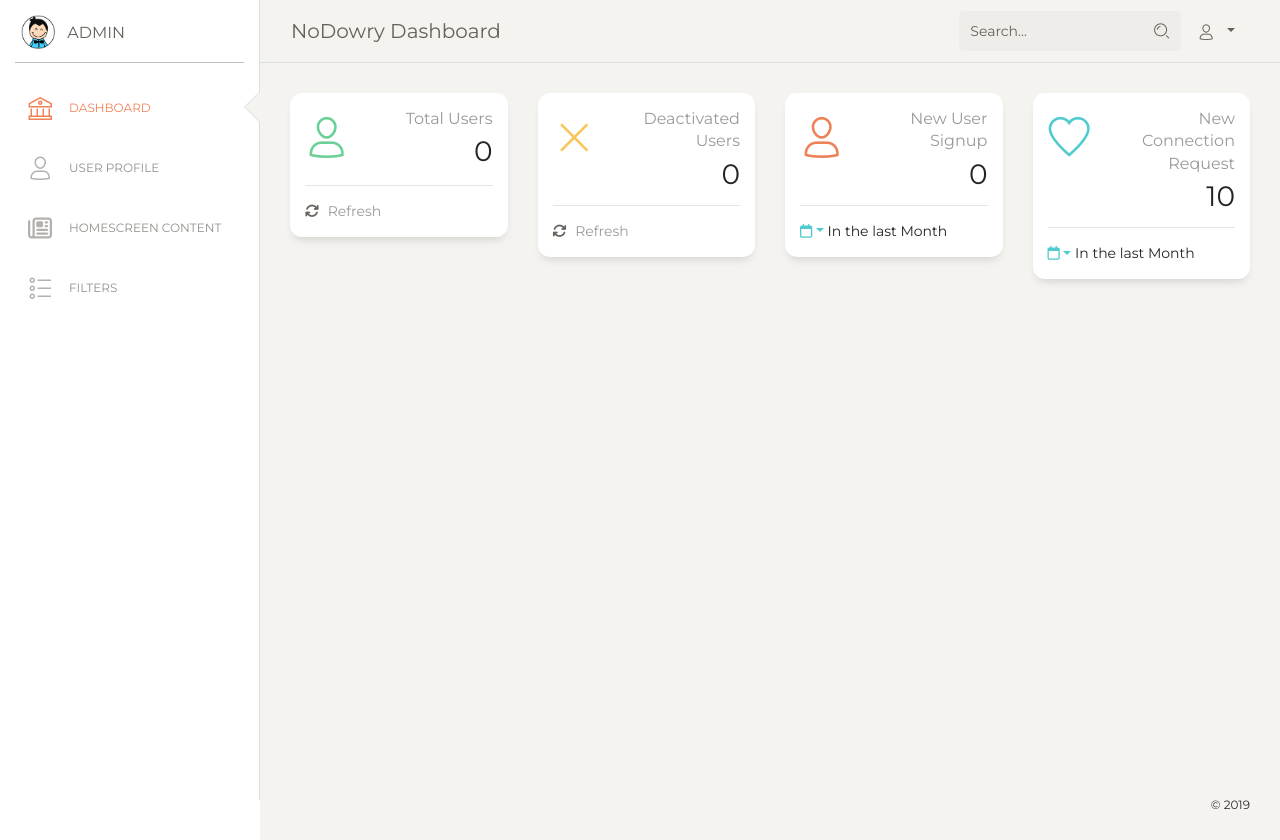
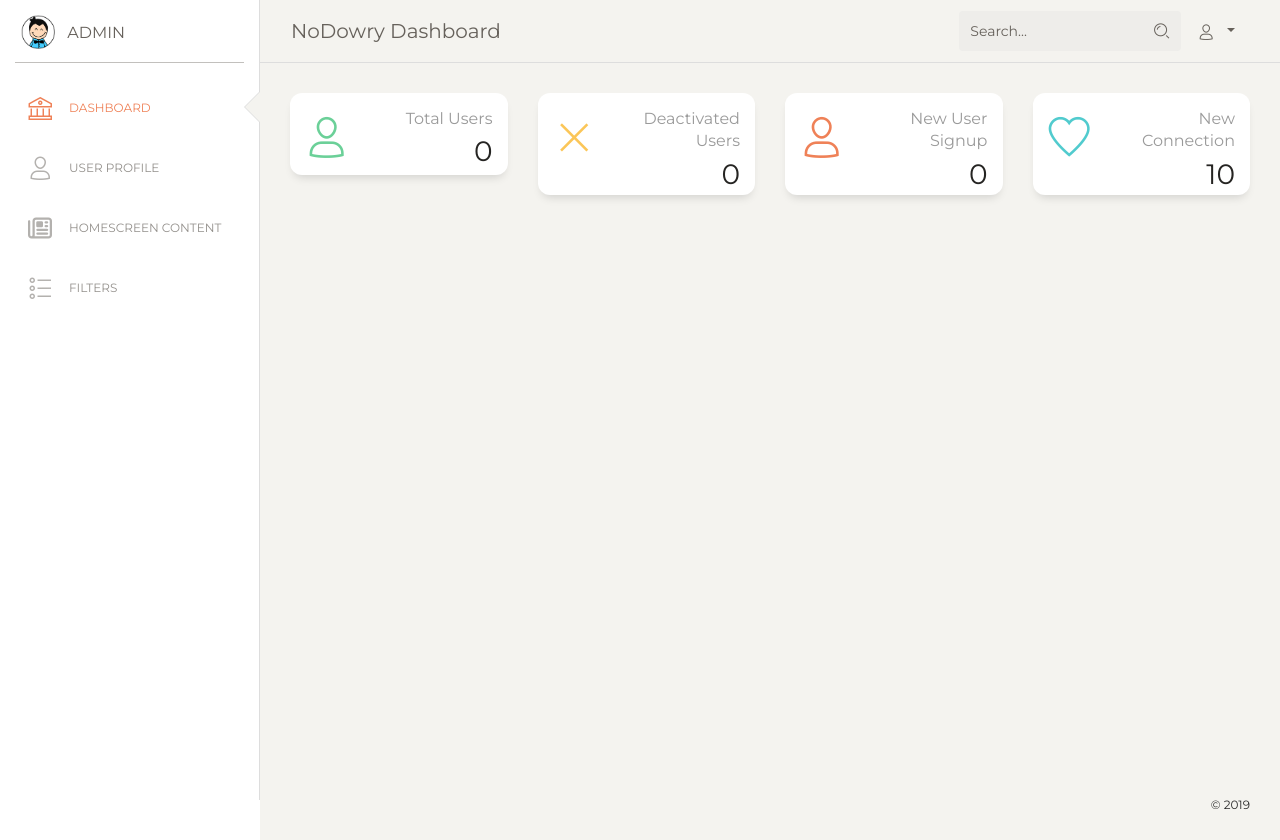
Before and after one commit to Ananthu17/nodowry, a Django app: page /dashboard/dashboard in a window 1280 px wide. Run offline with Django 3.2, Linux system fonts and the light colour scheme; the visitor is signed in with stand-in values (Sample User, id 1); some libraries are stand-ins or nearby versions.

Commit message:
content managemant on dashboard

```diff
--- a/dashboard/templates/dashboard/dashboard.html
+++ b/dashboard/templates/dashboard/dashboard.html
@@ -59,12 +59,6 @@
                   </div>
                 </div>
               </div>
-              <div class="card-footer ">
-                <hr>
-                <div class="stats">
-                  <i class="fa fa-refresh"></i> Refresh
-                </div>
-              </div>
             </div>
           </div>
           <div class="col-lg-3 col-md-6 col-sm-6">
@@ -83,12 +77,6 @@
                         <p>
                     </div>
                   </div>
-                </div>
-              </div>
-              <div class="card-footer ">
-                <hr>
-                <div class="stats">
-                  <i class="fa fa-refresh"></i> Refresh
                 </div>
               </div>
             </div>
@@ -111,27 +99,6 @@
                   </div>
                 </div>
               </div>
-              <div class="card-footer ">
-                <hr>
-                  <div class="dropdown d-inline">
-                    <a class="dropdown-toggle d-inline" href="http://example.com" id="DropdownMenuLink" data-toggle="dropdown" aria-haspopup="true" aria-expanded="false">
-                        <i class="fa fa-calendar-o"></i>
-                    </a> <span class="d-inline">In the last Month</span>
-                    <div class="dropdown-menu" aria-labelledby="DropdownMenuLink">
-                      <div class="dropdown-item text-center dropdown-date-filter">
-                          <form method="get" action="">
-                              <div class="form-group">
-                                <input type="date" name="start_date" max="3000-12-31" min="1000-01-01" class="form-control" width="100px" required>
-                                </div>
-                                <div class="form-group">
-                                    <input type="date" name="end_date" min="1000-01-01" max="3000-12-31" class="form-control" required>
-                                 </div>
-                                <button class="text-center date-filter-submit">submit</button>
-                          </form>
-                      </div>
-                    </div>
-                  </div>
-              </div>
             </div>
           </div>
           <div class="col-lg-3 col-md-6 col-sm-6">
@@ -145,32 +112,11 @@
                   </div>
                   <div class="col-7 col-md-8">
                     <div class="numbers">
-                      <p class="card-category">New connection Request</p>
+                      <p class="card-category">New connection</p>
                       <p class="card-title">10
                         <p>
                     </div>
                   </div>
-                </div>
-              </div>
-              <div class="card-footer ">
-                <hr>
-                <div class="dropdown d-inline">
-                    <a class="dropdown-toggle d-inline" href="http://example.com" id="DropdownMenuLink" data-toggle="dropdown" aria-haspopup="true" aria-expanded="false">
-                        <i class="fa fa-calendar-o"></i>
-                    </a> <span class="d-inline">In the last Month</span>
-                    <div class="dropdown-menu" aria-labelledby="DropdownMenuLink">
-                      <div class="dropdown-item text-center dropdown-date-filter">
-                          <div class="form-group">
-                             <input type="date" name="bday" max="3000-12-31"
-                                    min="1000-01-01" class="form-control">
-                           </div>
-                            <div class="form-group">
-                             <input type="date" name="bday" min="1000-01-01"
-                                    max="3000-12-31" class="form-control">
-                          </div>
-                          <button class="text-center date-filter-submit">submit</button>
-                      </div>
-                    </div>
                 </div>
               </div>
             </div>
--- a/dashboard/templates/dashboard/dashboard_content.html
+++ b/dashboard/templates/dashboard/dashboard_content.html
@@ -103,9 +103,7 @@
           </div>
 
         </div>
-      </div>
 
-      <div class="content">
         <div class="row">
           <div class="col-md-12">
             <div class="card">
```
